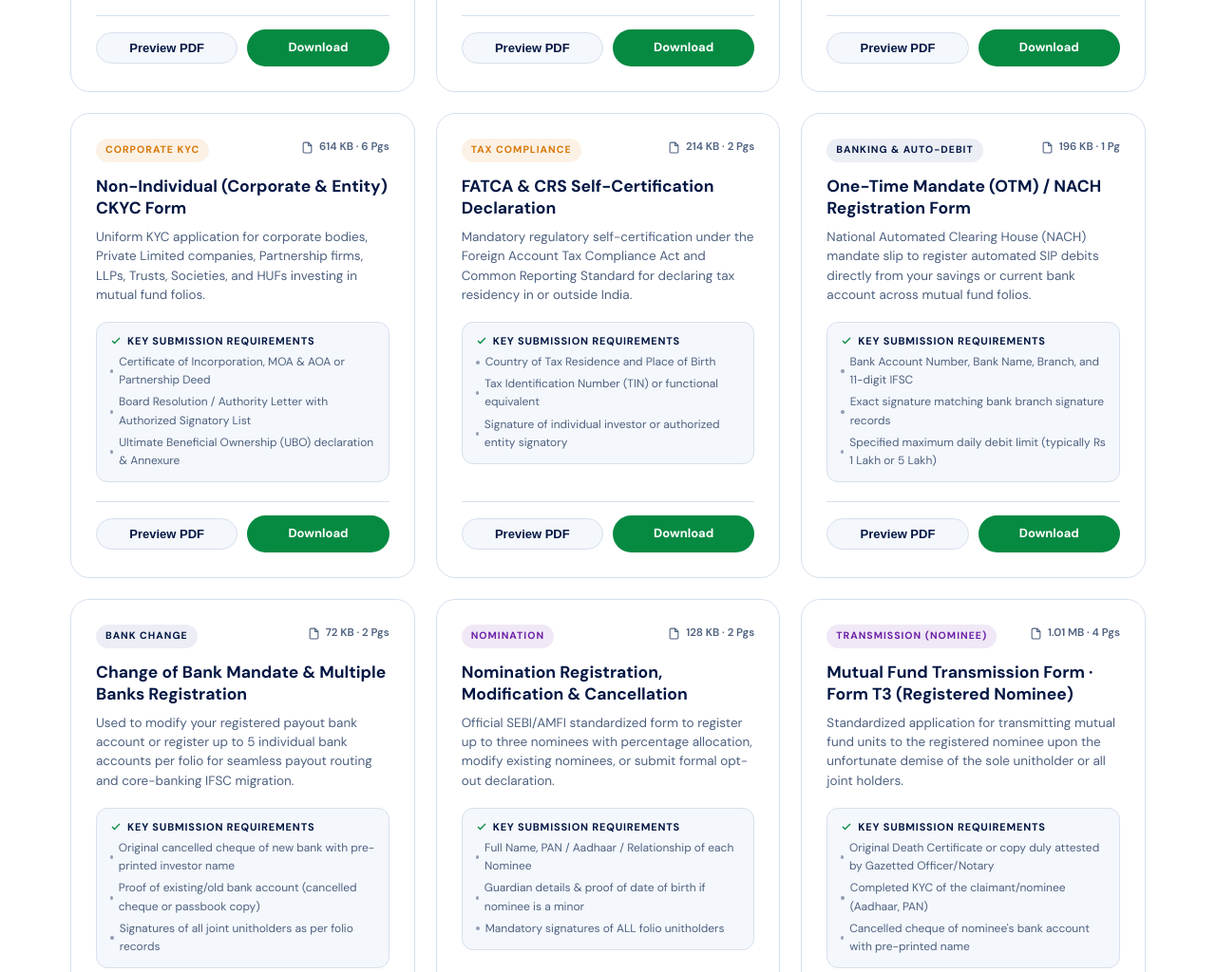
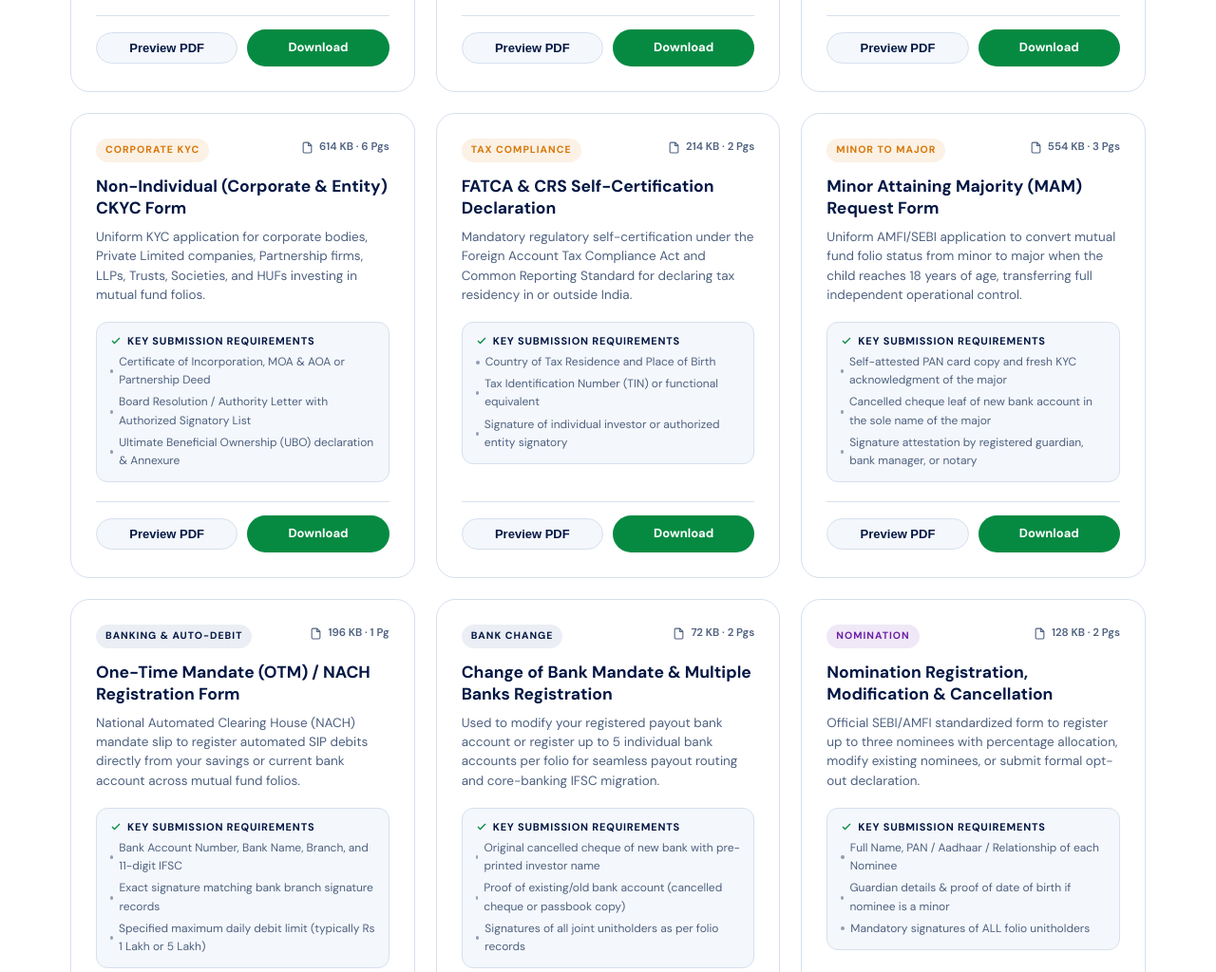
Before and after one commit to ipvishal5-ship-it/investwithvikas, a plain HTML site: page mf-forms.html in a window 1280 px wide. Shown: the part 1034-2058 px from the top of the page at 95% size. Drawn offline with Linux system fonts and the light colour scheme.

Commit message:
Add AMFI Minor to Major (MAM) Form to repository and mf-forms hub

```diff
--- a/mf-forms.html
+++ b/mf-forms.html
@@ -284,7 +284,7 @@ footer{background:var(--navy);color:#fff;padding:64px 0 32px;font-size:14px}
         <button class="filter-btn" data-category="banking">Bank &amp; Mandates</button>
         <button class="filter-btn" data-category="transmission">Nomination &amp; Transmission</button>
       </div>
-      <div class="counter-badge" id="formCounter">Showing 11 Forms</div>
+      <div class="counter-badge" id="formCounter">Showing 12 Forms</div>
     </div>
   </div>
 </section>
@@ -411,6 +411,30 @@ footer{background:var(--navy);color:#fff;padding:64px 0 32px;font-size:14px}
         <div class="fc-actions">
           <button class="btn sec sm preview-btn" data-pdf="forms/KFintech_FATCA_Declaration.pdf" data-name="FATCA & CRS Declaration Form">Preview PDF</button>
           <a class="btn pri sm" href="forms/KFintech_FATCA_Declaration.pdf" download="FATCA_Declaration_Form.pdf">Download</a>
+        </div>
+      </div>
+
+      <!-- Form 6: Minor Attaining Majority (MAM) Form -->
+      <div class="form-card" data-category="kyc" data-title="minor attaining majority mam form status change child turning 18 guardian removal" data-file="forms/AMFI_Minor_to_Major_MAM_Form.pdf">
+        <div>
+          <div class="fc-head">
+            <span class="fc-cat compliance">Minor to Major</span>
+            <span class="fc-meta"><svg viewBox="0 0 24 24"><path d="M14 2H6a2 2 0 00-2 2v16a2 2 0 002 2h12a2 2 0 002-2V8z"/><polyline points="14 2 14 8 20 8"/></svg> 554 KB · 3 Pgs</span>
+          </div>
+          <h3>Minor Attaining Majority (MAM) Request Form</h3>
+          <p class="desc">Uniform AMFI/SEBI application to convert mutual fund folio status from minor to major when the child reaches 18 years of age, transferring full independent operational control.</p>
+          <div class="req-box">
+            <div class="req-lbl"><svg viewBox="0 0 24 24"><polyline points="20 6 9 17 4 12"/></svg> Key Submission Requirements</div>
+            <ul class="req-list">
+              <li>Self-attested PAN card copy and fresh KYC acknowledgment of the major</li>
+              <li>Cancelled cheque leaf of new bank account in the sole name of the major</li>
+              <li>Signature attestation by registered guardian, bank manager, or notary</li>
+            </ul>
+          </div>
+        </div>
+        <div class="fc-actions">
+          <button class="btn sec sm preview-btn" data-pdf="forms/AMFI_Minor_to_Major_MAM_Form.pdf" data-name="Minor to Major (MAM) Form">Preview PDF</button>
+          <a class="btn pri sm" href="forms/AMFI_Minor_to_Major_MAM_Form.pdf" download="AMFI_Minor_to_Major_MAM_Form.pdf">Download</a>
         </div>
       </div>
 
```
Also changed, not shown: 1 other file.
